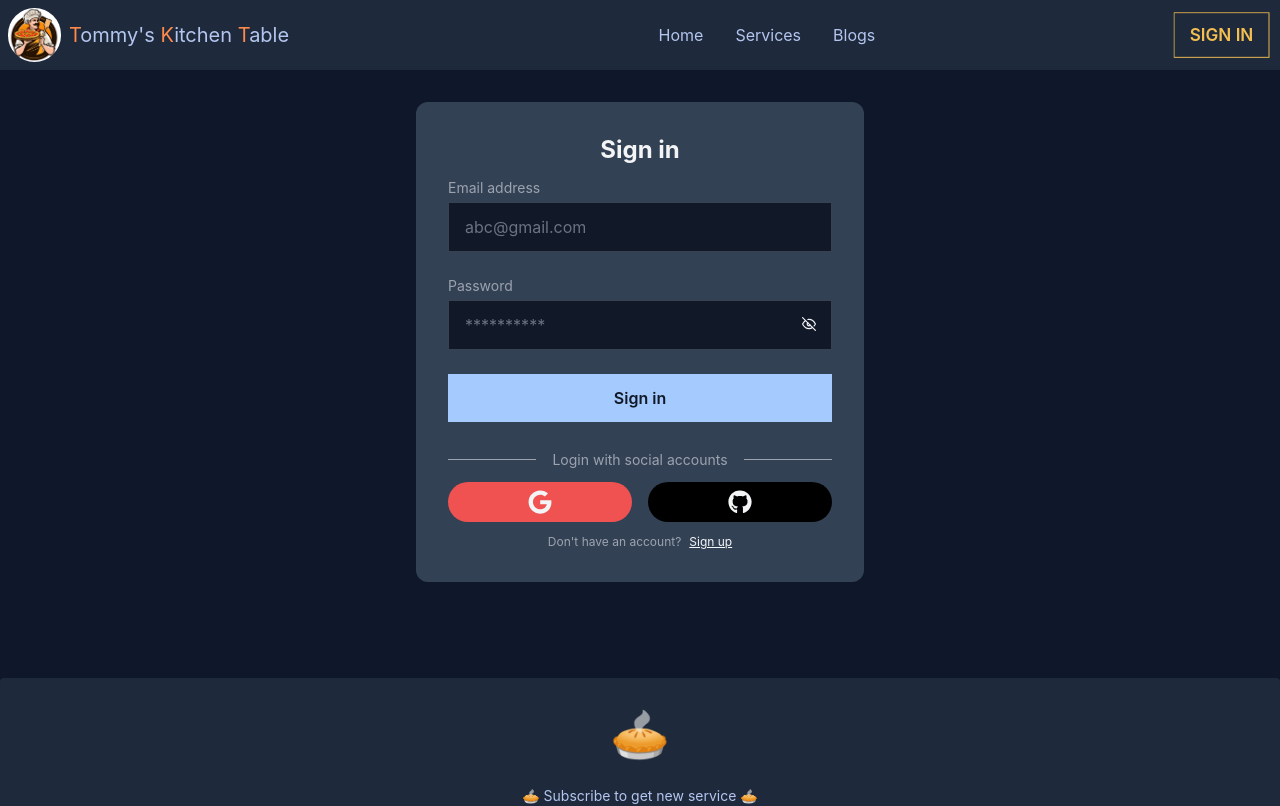
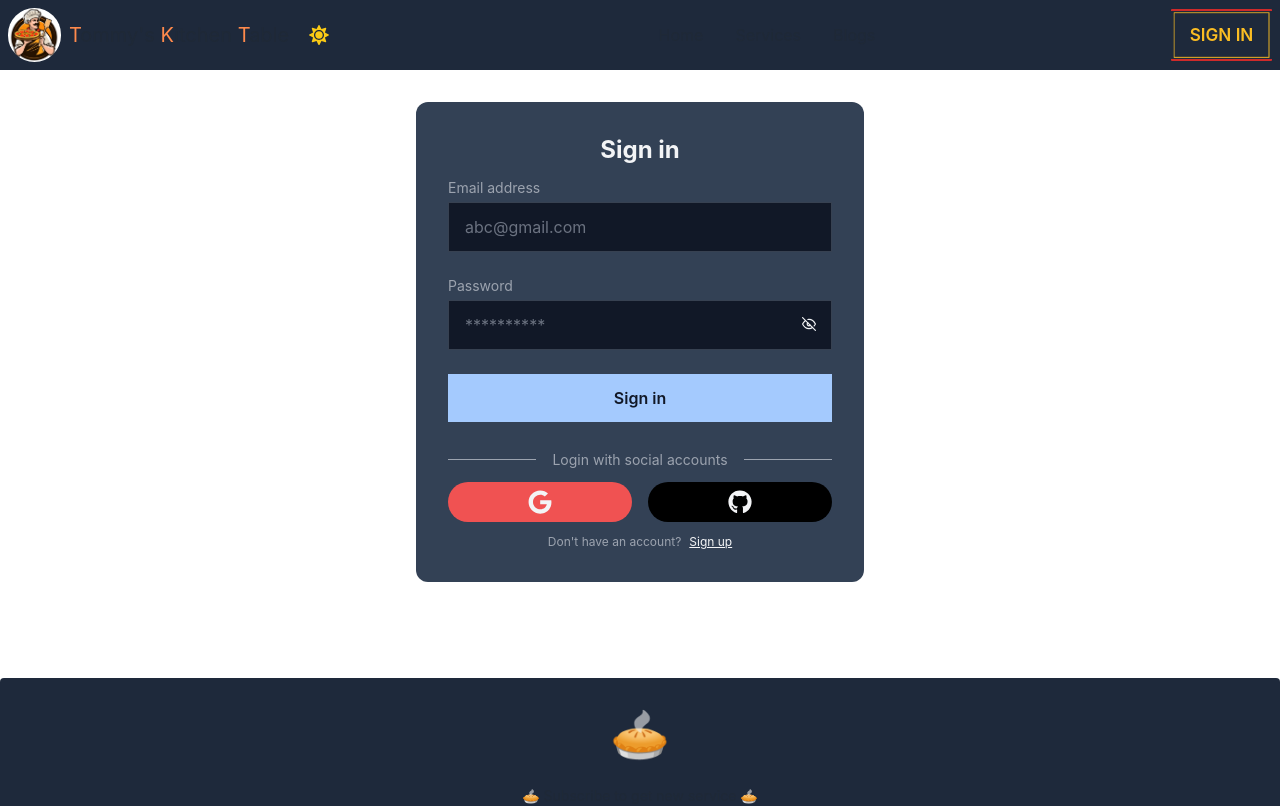
Before and after one commit to MohammadRakib1e18/tomy-mia-kitchen-table-client-site, a React (Create React App) app: page /login in a window 1280 px wide. Shown: the top 806 px of the page. Built offline with nearby package versions, Linux system fonts and the light colour scheme; no server answers.

Commit message:
dark mood enabled

```diff
--- a/public/index.html
+++ b/public/index.html
@@ -1,5 +1,5 @@
 <!DOCTYPE html>
-<html  data-theme="night" lang="en">
+<html  lang="en">
   <head>
     <meta charset="utf-8" />
     <link rel="icon" href="%PUBLIC_URL%/favicon.ico" />
--- a/src/Pages/AllServices/Service.js
+++ b/src/Pages/AllServices/Service.js
@@ -5,7 +5,7 @@ import { Link } from "react-router-dom";
 const Service = ({ service }) => {
   const { _id, title, details, image_url} = service;
   return (
-    <div className="bg-slate-700  flex flex-col justify-between">
+    <div className="bg-slate-700 dark:bg-slate-200   flex flex-col justify-between">
       <div>
         <div className="h-64">
           <PhotoProvider>
@@ -19,8 +19,8 @@ const Service = ({ service }) => {
           </PhotoProvider>
         </div>
         <div className="mx-3">
-          <h2 className="text-2xl font-bold text-slate-200 my-3">{title}</h2>
-          <p className="text-slate-300">{details}</p>
+          <h2 className="text-2xl font-bold text-slate-200 dark:text-slate-800 my-3">{title}</h2>
+          <p className="text-slate-300 dark:text-slate-700">{details}</p>
         </div>
       </div>
       <Link to={`/services/${_id}`}>
--- a/src/Pages/ReviewContainer/MyReviews.js
+++ b/src/Pages/ReviewContainer/MyReviews.js
@@ -32,7 +32,7 @@ const MyReviews = () => {
     Swal.fire({
       title: "Do you really want to delete the review?",
       showCancelButton: true,
-      confirmButtonText: "Save",
+      confirmButtonText: "Delete",
     }).then((result) => {
       if (result.isConfirmed) {
         fetch(
--- /dev/null
+++ b/src/Pages/Shared/Navbar/Navbar.css
@@ -0,0 +1,7 @@
+.active{
+    border-radius: 1px;
+    border-top: 2px solid rgb(207, 42, 42);
+    border-bottom: 2px solid rgb(207, 42, 42);
+
+    background-color: transparent;
+}
--- a/src/Pages/Shared/Navbar/Navbar.js
+++ b/src/Pages/Shared/Navbar/Navbar.js
@@ -1,13 +1,16 @@
-import React, { useContext, useState } from "react";
-import { Link } from "react-router-dom";
+import React, { useContext, useEffect, useState } from "react";
+import { Link, NavLink } from "react-router-dom";
 import navLogo from "../../../images/logo.jpg";
 import { FaBars, FaCut } from "react-icons/fa";
 import { AuthContext } from "../../../contexts/AuthProvider";
 import toast from "react-hot-toast";
+import "./Navbar.css";
+import { FaSun } from "react-icons/fa";
 
 const Navbar = () => {
   const [open, setOpen] = useState(false);
   const { user, logOut } = useContext(AuthContext);
+  const [theme, setTheme] = useState(localStorage.getItem("theme"));
 
   const handleLogOut = () => {
     logOut()
@@ -19,8 +22,19 @@ const Navbar = () => {
       });
   };
 
+  useEffect(() => {
+    window.document.documentElement.setAttribute("class", theme);
+    localStorage.setItem("theme", theme);
+  }, [theme]);
+
+  const changeTheme = () => {
+    const nextTheme = theme === "dark" ? "" : "dark";
+
+    setTheme(nextTheme);
+  };
+
   return (
-    <div className="navbar  bg-slate-800">
+    <div className="navbar  z-10  sticky top-0  bg-slate-800">
       <div className="navbar-start w-5/6 flex-col mx-auto">
         <div className="flex items-center">
           <div
@@ -31,6 +45,7 @@ const Navbar = () => {
           >
             {open ? <FaCut /> : <FaBars />}
           </div>
+
           <Link
             className="flex items-center justify-center md:justify-start text-xl w-5/6 lg:w-full  mx-auto"
             to="/"
@@ -45,37 +60,45 @@ const Navbar = () => {
               <span className="text-orange-400"> K</span>itchen
               <span className="text-orange-400"> T</span>able
             </h2>
+            <li
+              className="dark:text-white text-yellow-300 list-none ml-5"
+              onClick={changeTheme}
+            >
+              <span>
+                <FaSun />
+              </span>
+            </li>
           </Link>
         </div>
         <div className={open ? " md:hidden" : " hidden"}>
-          <ul className="menu menu-normal p-0 ">
+          <ul className="menu  menu-normal p-0 ">
             <li>
-              <Link to="/">Home</Link>
+              <NavLink to="/">Home</NavLink>
             </li>
             <li>
-              <Link to="/services">Services</Link>
+              <NavLink to="/services">Services</NavLink>
             </li>
             <li>
-              <Link to="/blogs">Blogs</Link>
+              <NavLink to="/blogs">Blogs</NavLink>
             </li>
             <li>
-              <Link>About</Link>
+              <NavLink>About</NavLink>
             </li>
             {user?.uid && (
               <li>
-                <Link to="/myReviews">My Reviews</Link>
+                <NavLink to="/myReviews">My Reviews</NavLink>
               </li>
             )}
             {user?.uid && (
               <li>
-                <Link to="/addService">Add Service</Link>
+                <NavLink to="/addService">Add Service</NavLink>
               </li>
             )}
             {user?.uid ? (
               <>
                 <button
                   onClick={handleLogOut}
-                  className="btn btn-link  text-md rounded-none font-semibold"
+                  className="btn btn-NavLink  text-md rounded-none font-semibold"
                 >
                   Sign out
                 </button>
@@ -88,11 +111,11 @@ const Navbar = () => {
                 </span>
               </>
             ) : (
-              <Link to="/login">
+              <NavLink to="/login">
                 <button className="btn btn-outline  text-lg rounded-none font-semibold">
                   Sign in
                 </button>
-              </Link>
+              </NavLink>
             )}
           </ul>
         </div>
@@ -100,22 +123,22 @@ const Navbar = () => {
       <div className="navbar-center hidden md:flex">
         <ul className="menu menu-horizontal p-0">
           <li>
-            <Link to="/">Home</Link>
+            <NavLink to="/">Home</NavLink>
           </li>
           <li>
-            <Link to="/services">Services</Link>
+            <NavLink to="/services">Services</NavLink>
           </li>
           <li>
-            <Link to="/blogs">Blogs</Link>
+            <NavLink to="/blogs">Blogs</NavLink>
           </li>
           {user?.uid && (
             <li>
-              <Link to="/myReviews">My Reviews</Link>
+              <NavLink to="/myReviews">My Reviews</NavLink>
             </li>
           )}
           {user?.uid && (
             <li>
-              <Link to="/addService">Add Service</Link>
+              <NavLink to="/addService">Add Service</NavLink>
             </li>
           )}
         </ul>
@@ -125,7 +148,7 @@ const Navbar = () => {
           <div className="text-xl">
             <button
               onClick={handleLogOut}
-              className="btn btn-link  text-md rounded-none font-semibold"
+              className="btn btn-NavLink  text-md rounded-none font-semibold"
             >
               Sign out
             </button>
@@ -143,11 +166,11 @@ const Navbar = () => {
         </div>
       ) : (
         <div className="navbar-end text-xl md:flex hidden">
-          <Link to="/login">
+          <NavLink to="/login">
             <button className="btn btn-outline btn-warning text-lg rounded-none font-semibold">
               Sign in
             </button>
-          </Link>
+          </NavLink>
         </div>
       )}
     </div>
--- a/tailwind.config.js
+++ b/tailwind.config.js
@@ -4,6 +4,7 @@ module.exports = {
     "./src/**/*.{js,jsx,ts,tsx}",
     "node_modules/flowbite-react/**/*.{js,jsx,ts,tsx}",
   ],
+  darkMode: "class",
   theme: {
     extend: {},
   },
```
